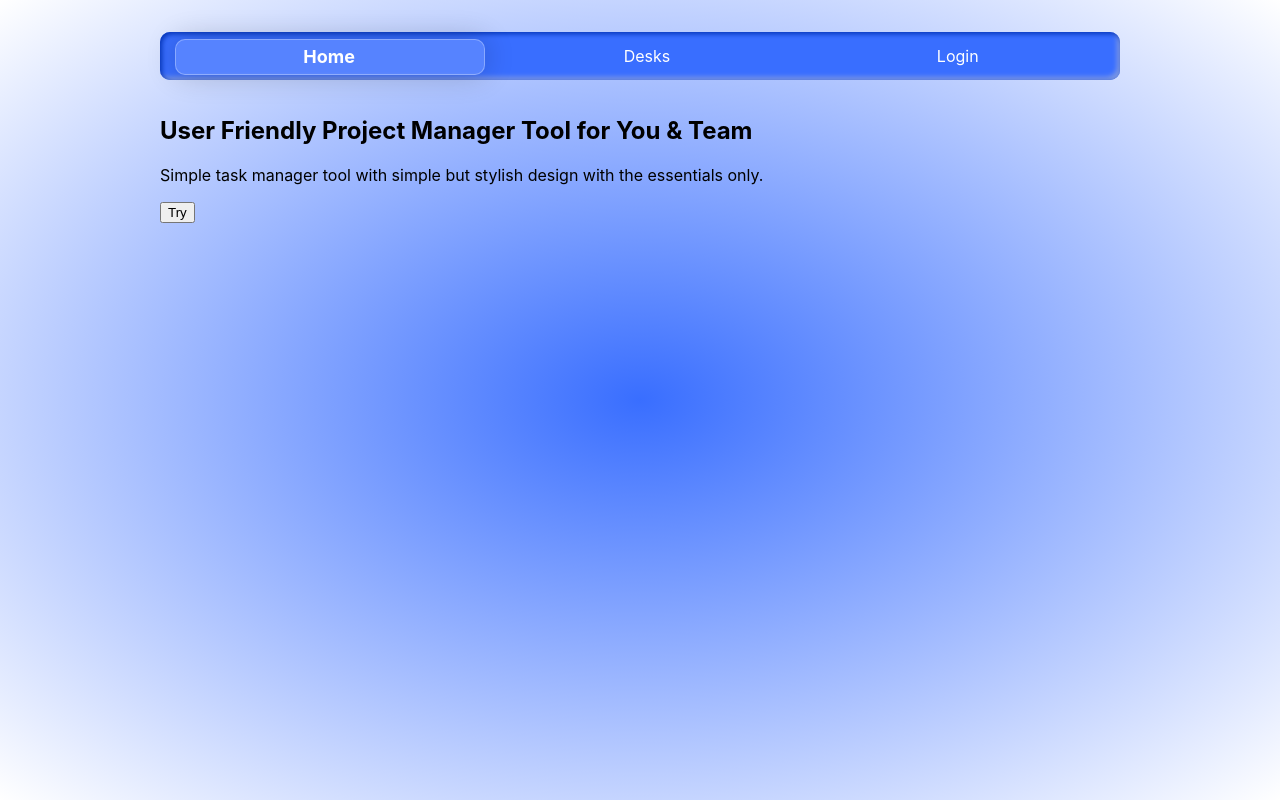
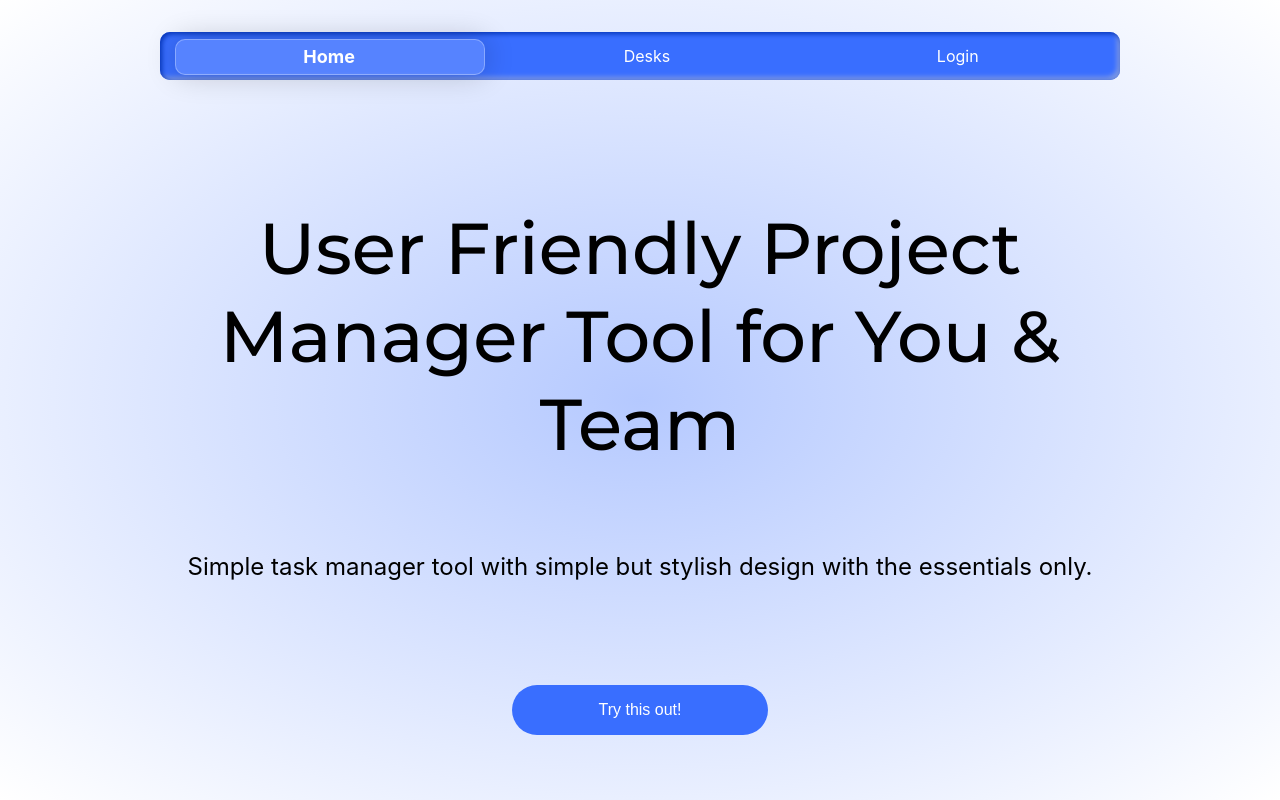
Before and after one commit to BokovDmitry/preject-manager-tool, a React (Create React App) app in the folder frontend/: page /home in a window 1280 px wide. Built offline with nearby package versions, Linux system fonts and the light colour scheme; a web font is replaced by a local one.

Commit message:
Basic homepage

```diff
--- a/frontend/src/Components/Home.tsx
+++ b/frontend/src/Components/Home.tsx
@@ -1,8 +1,8 @@
-import NavBar from './NavBar.tsx'
-
+import { useNavigate } from "react-router-dom"
 import "../Styles/Home.scss"
 
 export default function Home() {
+    const navigate = useNavigate()
     return (
         <>
             <div className="background"></div>
@@ -10,7 +10,7 @@ export default function Home() {
                 <section className='hero-container'>
                     <h1 className='hero-title'>User Friendly Project Manager Tool for You & Team</h1>
                     <p className="hero-subtitle">Simple task manager tool with simple but stylish design with the essentials only.</p>
-                    <button className='hero-button'>Try</button>
+                    <button className='hero-button' onClick={() => navigate("/desks")}>Try this out!</button>
                 </section>
             </div>
         </>
--- a/frontend/src/Components/Login.tsx
+++ b/frontend/src/Components/Login.tsx
@@ -1,5 +1,4 @@
 import {useState,useEffect} from 'react';
-import { useNavigate } from 'react-router';
 import axios from 'axios';
 
 import Register from "./Register.tsx"
@@ -31,7 +30,7 @@ export default function Login() {
 
             axios.defaults.headers.common['Authorization'] = `Bearer ${token}`;
 
-            window.location.href = '/';
+            window.location.href = '/home';
        } catch (error) {
             console.error('Login failed:', error);
        }
--- a/frontend/src/Styles/Home.scss
+++ b/frontend/src/Styles/Home.scss
@@ -2,7 +2,7 @@
     position: absolute;
     width: 100vw;
     height: 100vh;
-    background: radial-gradient(#396eff, #ffff);
+    background: radial-gradient(#b5c9ff, #ffff);
     top: 0;
     left: 0;
     z-index: 0;
@@ -11,4 +11,48 @@
 .home-container {
     position: relative;
     z-index: 1;
+    padding: 3em 0;
+    width: 100%;
+    height: 100%;
+
+    .hero-container {
+        width: 100%;
+        height: 100%;
+        display: flex;
+        flex-direction: column;
+        justify-content: center;
+        align-items: center;
+
+        .hero-title {
+            width: 100%;
+            text-align: center;
+            font-family: "Montserrat", sans-serif;
+            font-size: 4.5em;
+            font-weight: 500;
+        }
+
+        .hero-subtitle {
+            width: 100%;
+            text-align: center;
+            font-size: 1.5em;
+        }
+
+        .hero-button {
+            margin-top: 5em;
+            width: max(100px, 20vw);
+            padding: 1em;
+            background-color: rgb(57, 110, 255);
+            border: none;
+            color: white;
+            border-radius: 30px;
+            font-size: 1em;
+            box-shadow: none;
+            transition: all .3s ease-in-out;
+
+            &:hover {
+                box-shadow: inset 2px 2px 5px rgb(4, 52, 185),
+                    inset -3px -3px 5px rgb(130, 156, 227);
+            }
+        }
+    }
 }
```
